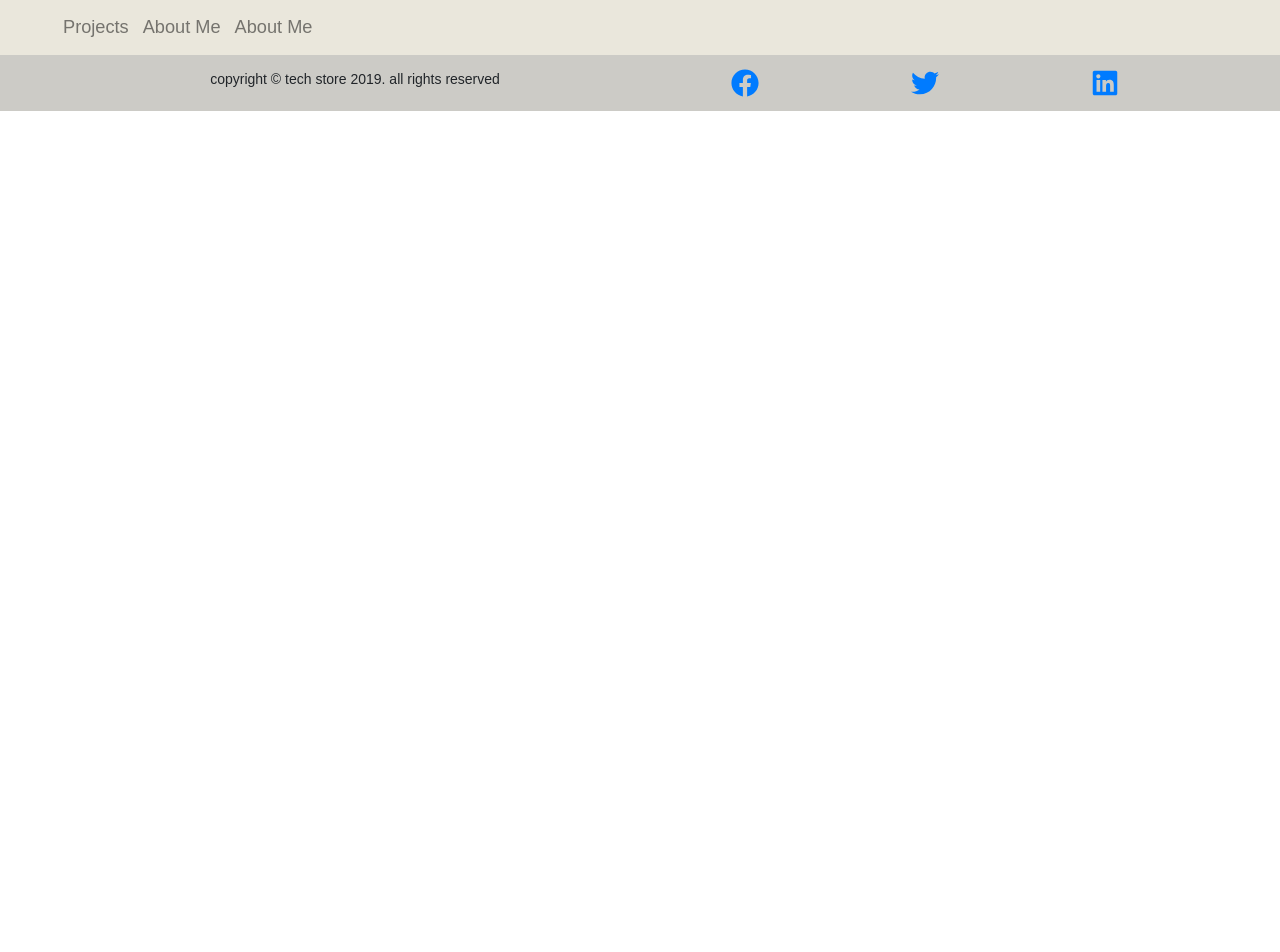
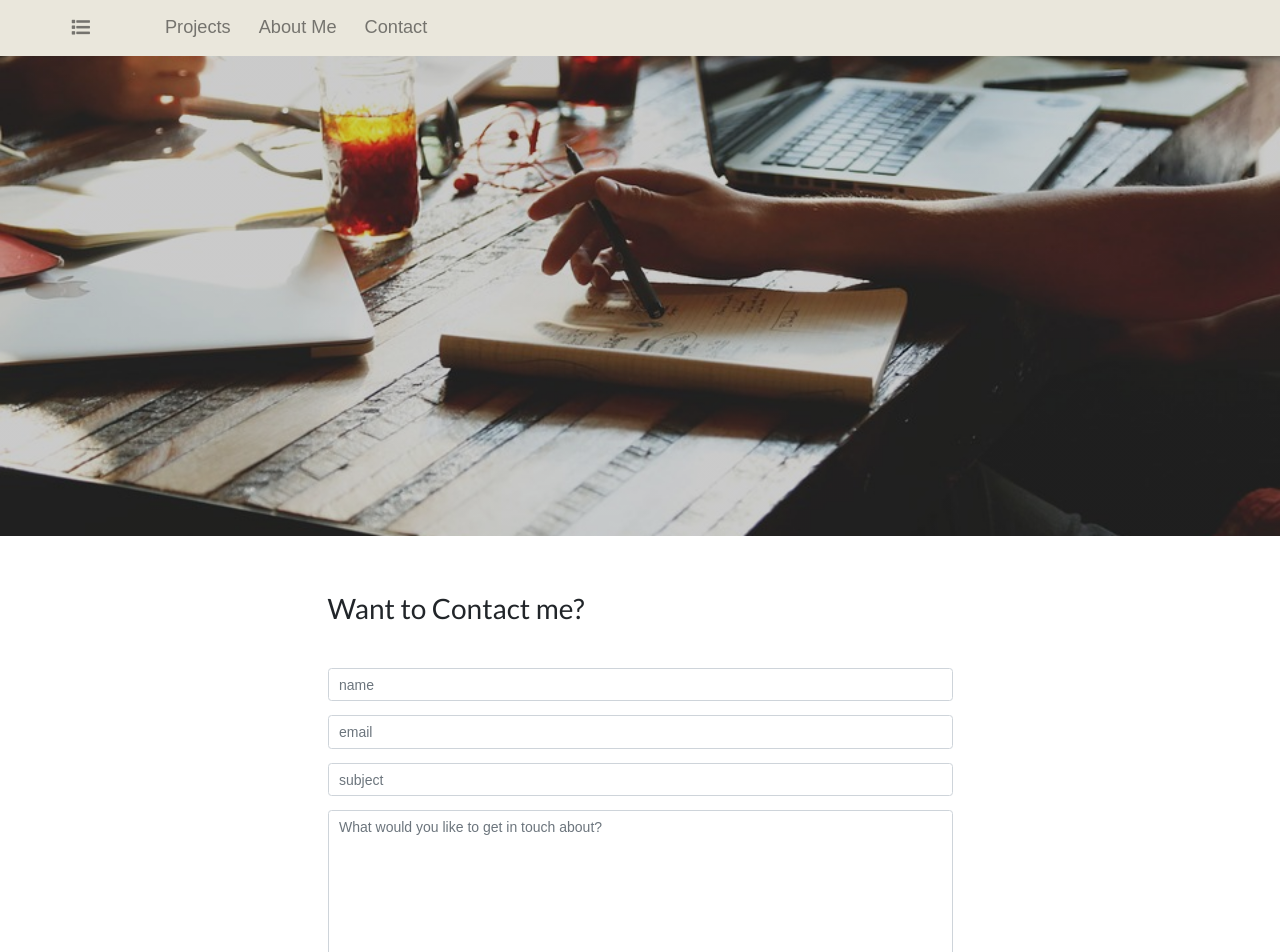
Before and after one commit to joesummerhayes/portfolio, a React (Create React App) app: page /contact in a window 1280 px wide. Shown: the top 952 px of the page. Before the commit the page ends 800 px from the top, so only its background shows below. Built offline with nearby package versions, Linux system fonts and the light colour scheme; a web font is replaced by a local one.

Commit message:
new nav, about page and contact page

```diff
--- a/src/App.js
+++ b/src/App.js
@@ -6,6 +6,8 @@ import Navbar from './components/Navbar';
 import Footer from './components/Footer';
 import Sidebar from './components/Sidebar';
 import Home from './pages/Home';
+import AboutMe from './pages/AboutMePage';
+import Contact from './pages/ContactPage';
 
 function App() {
   return (
@@ -16,6 +18,8 @@ function App() {
 
         <Switch>
             <Route path="/" exact component={Home} />
+            <Route exact path="/aboutMe" component={AboutMe} />
+            <Route exact path="/contact" component={Contact} />
         </Switch>
 
         <Footer />
--- /dev/null
+++ b/src/components/AboutMe.js
@@ -0,0 +1,15 @@
+import React from 'react';
+
+class AboutMe extends React.Component {
+    render() {
+        return (
+            <>
+            <div className="ui segment mx-5">
+                <p>Lorem Ipsum is simply dummy text of the printing and typesetting industry. Lorem Ipsum has been the industry's standard dummy text ever since the 1500s, when an unknown printer took a galley of type and scrambled it to make a type specimen book. It has survived not only five centuries, but also the leap into electronic typesetting, remaining essentially unchanged. It was popularised in the 1960s with the release of Letraset sheets containing Lorem Ipsum passages, and more recently with desktop publishing software like Aldus PageMaker including versions of Lorem Ipsum.</p>
+            </div>
+            </>
+        )
+    }
+}
+
+export default AboutMe
--- /dev/null
+++ b/src/components/Contact.js
@@ -0,0 +1,33 @@
+import React from 'react';
+
+export class Contact extends React.Component {
+    render() {
+        return (
+            <section className="py-5">
+            <div className="row">
+                <div className="col-10 mx-auto col-md-6 my-3">
+                    <h2>Want to Contact me?</h2>
+                    <form className="mt-5" action="https://formspree.io/joesummerhayes09@hotmail.com" method="POST">
+                        <div className="form-group">
+                            <input type="text" name="firstName" className="form-control" placeholder="name" />
+                        </div>
+                        <div className="form-group">
+                            <input type="email" name="email" className="form-control" placeholder="email" />
+                        </div>
+                        <div className="form-group">
+                            <input type="text" name="subject" className="form-control" placeholder="subject" />
+                        </div>
+                        <div className="form-group">
+                            <textarea name="message" className="form-control" rows="10" placeholder="What would you like to get in touch about?" />
+                        </div>
+                        <div className="form-group mt-3">
+                            <input type="submit" value="send" className="form-control bg-primary text-white" />
+                        </div>
+                    </form>
+
+                </div>
+            </div>
+        </section>
+        )
+    }
+}
--- a/src/components/Navbar.js
+++ b/src/components/Navbar.js
@@ -14,16 +14,21 @@ export default function Navbar() {
                     <NavWrapper>
                     <div className="navbar navbar-expand-lg navbar-light bg-length" style={{background: "var(--mainDark)"}}>
                 <div className="collapse navbar-collapse show ml-sm-5">
-                    <ul className="navbar-nav text-right">
-                        <li className="navbar-item">
-                            <Link to="/" className="nav-link" onClick={handleSidebar}>Projects</Link>
+                    <ul className="navbar-nav">
+                        <li className="navbar-item mx-2">
+                            <Link className="nav-link" onClick={handleSidebar} style={{marginRight: "3rem"}}>
+                            <i className="list icon"></i>
+                            </Link>
                         </li>
-                        <li className="navbar-item">
-                            <Link to="/recipes" className="nav-link">About Me</Link>
+                        <li className="navbar-item mx-2">
+                            <Link to="/" className="nav-link">Projects</Link>
+                        </li>
+                        <li className="navbar-item mx-2">
+                            <Link to="/aboutMe" className="nav-link">About Me</Link>
 
                         </li>
-                        <li className="navbar-item">
-                            <Link to="/recipes" className="nav-link">About Me</Link>
+                        <li className="navbar-item mx-2">
+                            <Link to="/contact" className="nav-link">Contact</Link>
                         </li>
                     </ul>
 
--- /dev/null
+++ b/src/pages/AboutMePage.js
@@ -0,0 +1,12 @@
+import React from 'react';
+import AboutMe from '../components/AboutMe';
+import Hero from '../components/Hero';
+
+export default function AboutMePage() {
+    return (
+        <>
+        <Hero />
+        <AboutMe />
+        </>
+    )
+}
--- /dev/null
+++ b/src/pages/ContactPage.js
@@ -0,0 +1,13 @@
+import React from 'react';
+import {Contact} from '../components/Contact';
+import Hero from '../components/Hero';
+
+
+export default function ContactPage() {
+    return (
+        <>
+        <Hero />
+        <Contact />
+        </>
+    )
+}
--- a/src/pages/Home.js
+++ b/src/pages/Home.js
@@ -6,7 +6,7 @@ class Home extends React.Component {
     render() {
         return (
             <>
-                <Hero title="My Projects" max="true" />
+                <Hero max="true" />
                 <ProjectList />
             </>
         )
```
